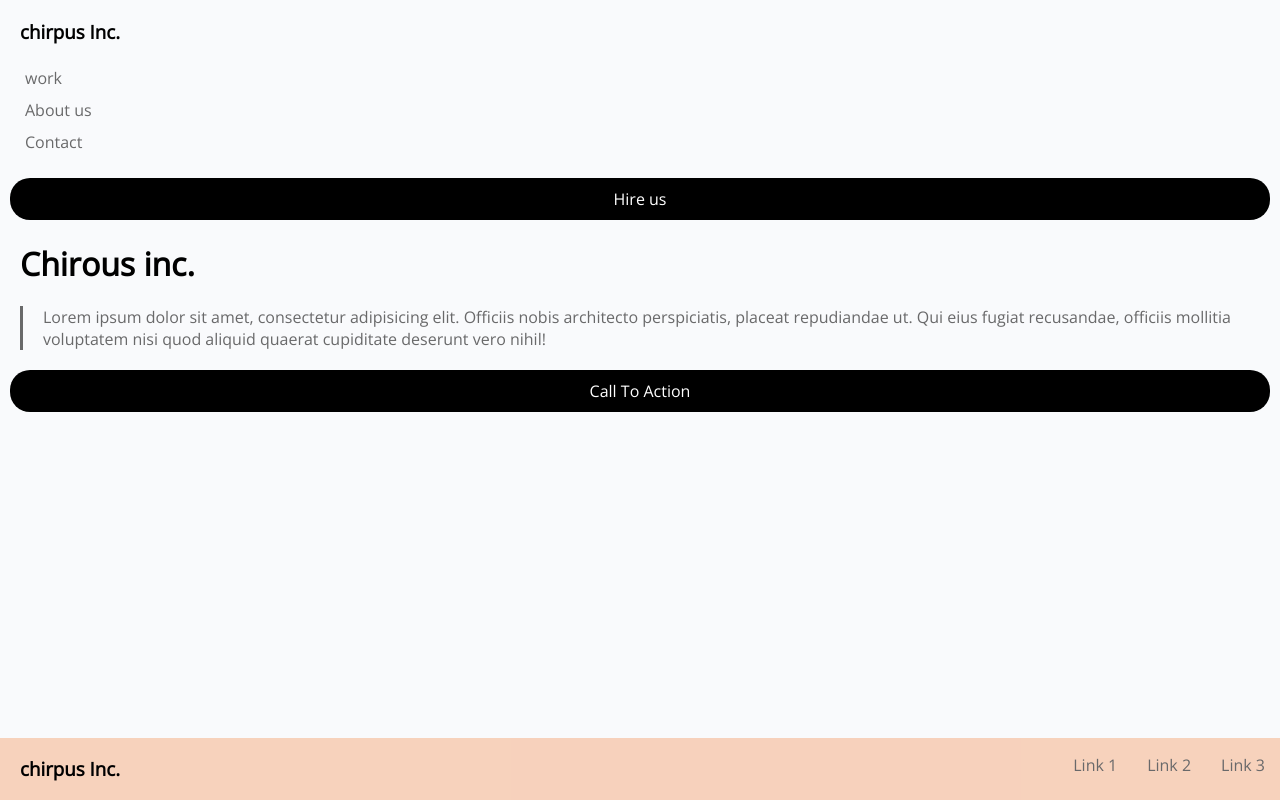
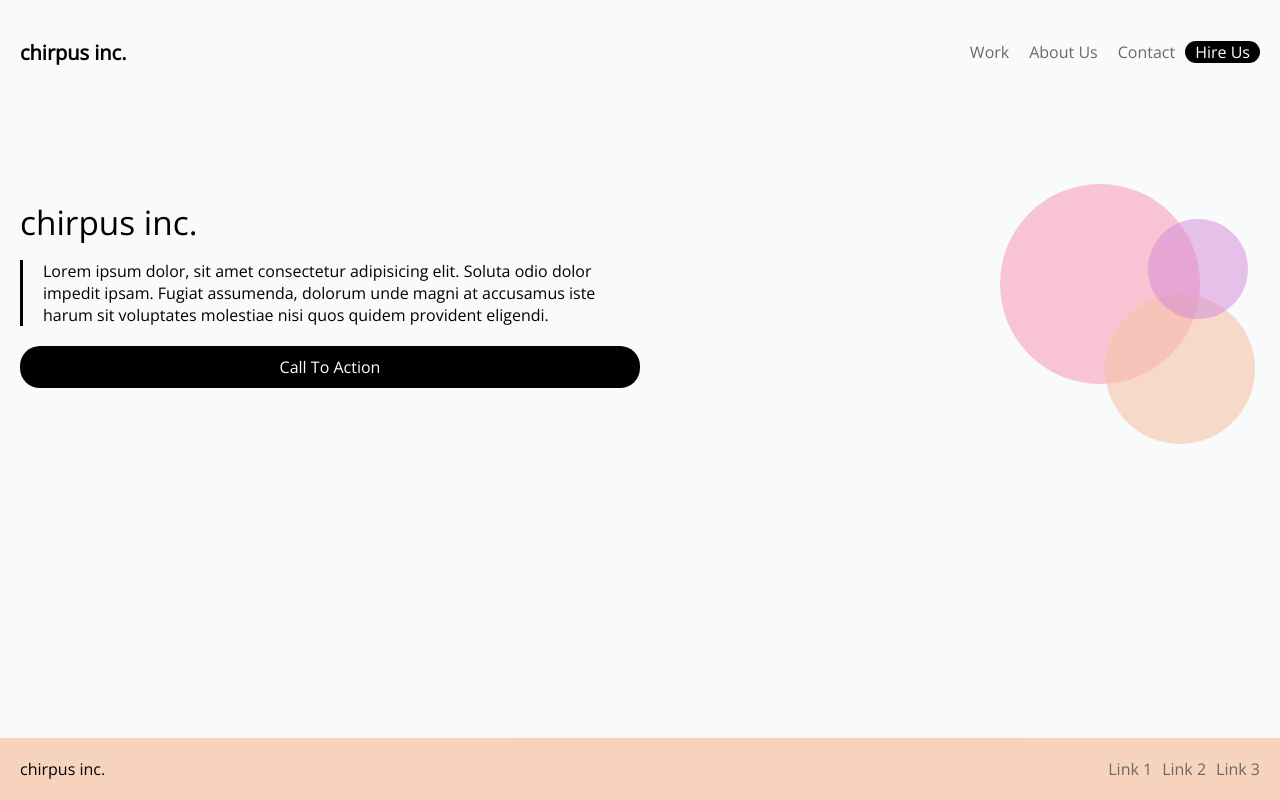
Before and after one commit to aprhong90/html-css-Lab1, a plain HTML site: page index.html in a window 1280 px wide. Drawn offline with nearby package versions, Linux system fonts and the light colour scheme.

Commit message:
lab1-part2

```diff
--- a/index.html
+++ b/index.html
@@ -1,4 +1,76 @@
 <!DOCTYPE html>
+<html lang="en">
+  <head>
+    <meta charset="UTF-8" />
+    <meta http-equiv="X-UA-Compatible" content="IE=edge" />
+    <meta name="viewport" content="width=device-width, initial-scale=1.0" />
+    <link rel="stylesheet" href="link rel="preconnect"
+    href="https://fonts.googleapis.com">
+    <link rel="preconnect" href="https://fonts.gstatic.com" crossorigin />
+    <link
+      href="https://fonts.googleapis.com/css2?family=Open+Sans:wght@300&family=Work+Sans:wght@600&display=swap"
+      rel="stylesheet"
+    />
+    <link rel="stylesheet" href="style.css" />
+    <title>Lab 1</title>
+  </head>
+  <body>
+    <header>
+      <h1>chirpus inc.</h1>
+      <nav>
+        <ul class="nav-list">
+          <li>
+            <a href="#">Work</a>
+          </li>
+          <li>
+            <a href="#">About Us</a>
+          </li>
+          <li>
+            <a href="#">Contact</a>
+          </li>
+          <li>
+            <a href="#" class="accent">Hire Us</a>
+          </li>
+        </ul>
+      </nav>
+    </header>
+    <main>
+      <section class="chirpus-text">
+        <p class="title-main">chirpus inc.</p>
+        <p class="call-to-action-text">
+          Lorem ipsum dolor, sit amet consectetur adipisicing elit. Soluta odio
+          dolor impedit ipsam. Fugiat assumenda, dolorum unde magni at accusamus
+          iste harum sit voluptates molestiae nisi quos quidem provident
+          eligendi.
+        </p>
+        <a href="#" class="accent">Call To Action</a>
+      </section>
+      <section class="circles">
+        <section class="circle-1"></section>
+        <section class="circle-2"></section>
+        <section class="circle-3"></section>
+      </section>
+    </main>
+    <footer>
+      <p>chirpus inc.</p>
+      <nav>
+        <ul>
+          <li>
+            <a href="#">Link 1</a>
+          </li>
+          <li>
+            <a href="#">Link 2</a>
+          </li>
+          <li>
+            <a href="#">Link 3</a>
+          </li>
+        </ul>
+      </nav>
+    </footer>
+  </body>
+</html>
+
+<!-- <!DOCTYPE html>
 <html lang="en">
   <head>
     <meta charset="UTF-8" />
@@ -43,4 +115,4 @@
       </ul>
     </footer>
   </body>
-</html>
+</html> -->
--- a/style.css
+++ b/style.css
@@ -1,4 +1,182 @@
+/* resets */
+body,
+h1,
+p {
+  margin: 0;
+}
+
 body {
+  padding: 20px;
+  font-family: "Open Sans", sans-serif;
+  background-color: #f9fafc;
+}
+h1 {
+  font-size: 15pt;
+}
+
+a {
+  margin: 0;
+  padding: 0;
+  text-decoration: none;
+  color:#69696a;
+}
+
+.nav-list {
+  padding: 0;
+}
+
+.nav-list li {
+  padding: 5px 0;
+  list-style: none;
+
+}
+
+.accent {
+  background-color: black;
+  color: white;
+  display: block;
+  text-align: center;
+  padding: 10px;
+  border-radius: 20px;
+}
+
+.nav-list .accent {
+  color: white
+}
+
+.title-main {
+  margin: 15px 0;
+  font-size: 25pt;
+}
+
+.call-to-action-text {
+  border-left: 3px solid black;
+  padding-left: 20px;
+  margin-bottom: 20px;
+}
+
+footer {
+  position: fixed;
+  bottom: 0;
+  left: 0;
+  right: 0;
+  display: flex;
+  align-items: center;
+  justify-content: space-between;
+  background-color: rgba(247, 193, 162, 0.7);
+  padding: 20px 15px 20px 20px;
+}
+
+footer ul {
+  margin: 0;
+  display: flex;
+  list-style: none;
+}
+
+footer a {
+  padding: 5px;
+  color: #69696a;
+}
+
+@media only screen and (min-width: 768px) {
+  header {
+    display: flex;
+    justify-content: space-between;
+    align-items: center;
+    padding-bottom: 100px;
+
+  }
+
+  .nav-list {
+    display: flex;
+    align-items: center;
+  }
+
+  .nav-list a {
+    padding: 0 10px;
+  }
+
+  main {
+    display: flex;
+  }
+
+  .chirpus-text {
+    flex: 1;
+  }
+
+  .circles {
+    flex: 1;
+  }
+
+  .circle-1 {
+    border-radius: 50%;
+    background: rgba(247,136,167,0.6);
+    width: 200px;
+    height: 200px;
+    opacity: 0.8;
+    /* margin: 0; it doesn't work */
+    position: relative;
+    left: 58%;
+
+
+
+  }
+
+  .circle-2 {
+    border-radius: 50%;
+    background: rgba(247,193,162,0.7);
+    width: 150px;
+    height: 150px;
+    opacity: 0.8;
+    position: relative;
+    left: 75%;
+    bottom: 20%;
+  }
+
+  .circle-3 {
+    border-radius: 50%;
+    background: rgba(207,130,213,0.6);
+    width: 100px;
+    height: 100px;
+    opacity: 0.8;
+    position: relative;
+    left: 82%;
+    bottom: 70%;
+
+  }
+
+}
+
+
+
+
+
+
+
+
+
+
+
+
+
+
+
+
+
+
+
+
+
+
+
+
+
+
+
+
+
+
+/* body {
   font-family: "Open Sans", sans-serif;
   background-color: #f9fafc;
   margin: 0;
@@ -56,12 +234,12 @@ footer {
   justify-content: space-between;
 }
 
-.links {
-  display: flex;
+.links /* or footer ul*/ {
+ /*  display: flex;
   color: #69696a;
   padding: 0;
 }
 
 .links li {
   padding: 0 15px;
-}
+} */
```
